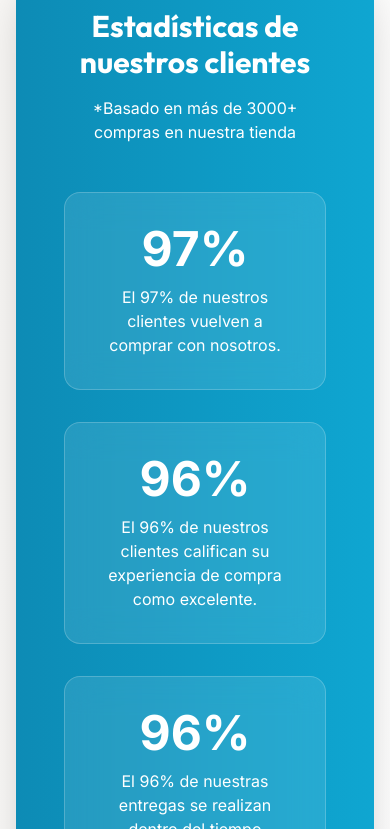
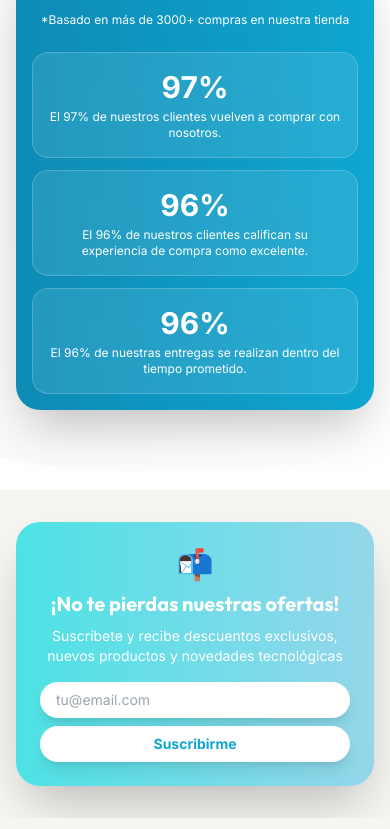
Before and after one commit to SeredDEV/echo, a React (Vite) app in the folder frontend/: page / in a window 390 px wide. Shown: the part 4895-5724 px from the top of the page. Built offline with nearby package versions, Linux system fonts and the light colour scheme.

Commit message:
feat: Hacer estadísticas más compactas en móvil
- Padding reducido: p-4 en móvil
- Título más pequeño: text-xl en móvil
- Porcentajes: text-3xl en móvil
- Texto: text-xs en móvil
- Gaps reducidos: gap-3 en móvil
- Mejor uso del espacio en pantallas pequeñas

```diff
--- a/frontend/src/components/home/Features.tsx
+++ b/frontend/src/components/home/Features.tsx
@@ -1,27 +1,31 @@
 const features = [
   {
     id: 1,
-        icon: '🚚',
-        title: 'Envío a todo Colombia',
-        description: 'Disfruta de la comodidad al recibir tus pedidos directamente en tu hogar con nuestra entrega garantizada.',
+    icon: "🚚",
+    title: "Envío a todo Colombia",
+    description:
+      "Disfruta de la comodidad al recibir tus pedidos directamente en tu hogar con nuestra entrega garantizada.",
   },
   {
     id: 2,
-        icon: '📦',
-        title: 'Pedido monitoreado',
-        description: 'Todas nuestras entregas tienen un código de seguimiento y recibes todas las actualizaciones en tu correo electrónico y WhatsApp.',
+    icon: "📦",
+    title: "Pedido monitoreado",
+    description:
+      "Todas nuestras entregas tienen un código de seguimiento y recibes todas las actualizaciones en tu correo electrónico y WhatsApp.",
   },
   {
     id: 3,
-        icon: '💬',
-        title: '¿Necesitas ayuda?',
-        description: 'Estamos disponibles las 24 horas del día, todos los días de la semana.',
+    icon: "💬",
+    title: "¿Necesitas ayuda?",
+    description:
+      "Estamos disponibles las 24 horas del día, todos los días de la semana.",
   },
   {
     id: 4,
-        icon: '🔒',
-        title: 'Compra segura',
-        description: 'Ofrecemos un estándar de seguridad de datos de nivel superior, comparable al utilizado por instituciones financieras líderes, gracias a SSL.',
+    icon: "🔒",
+    title: "Compra segura",
+    description:
+      "Ofrecemos un estándar de seguridad de datos de nivel superior, comparable al utilizado por instituciones financieras líderes, gracias a SSL.",
   },
 ];
 
@@ -30,8 +34,16 @@ const Features = () => {
     <section className="relative py-20 bg-gradient-to-br from-gray-50 to-white">
       {/* Wave Divider Top */}
       <div className="absolute top-0 left-0 right-0 z-10">
-                <svg viewBox="0 0 1440 120" fill="none" xmlns="http://www.w3.org/2000/svg" className="w-full">
-                    <path d="M0 120L60 110C120 100 240 80 360 73.3C480 67 600 73 720 76.7C840 80 960 80 1080 73.3C1200 67 1320 53 1380 46.7L1440 40V0H1380C1320 0 1200 0 1080 0C960 0 840 0 720 0C600 0 480 0 360 0C240 0 120 0 60 0H0V120Z" fill="white" />
+        <svg
+          viewBox="0 0 1440 120"
+          fill="none"
+          xmlns="http://www.w3.org/2000/svg"
+          className="w-full"
+        >
+          <path
+            d="M0 120L60 110C120 100 240 80 360 73.3C480 67 600 73 720 76.7C840 80 960 80 1080 73.3C1200 67 1320 53 1380 46.7L1440 40V0H1380C1320 0 1200 0 1080 0C960 0 840 0 720 0C600 0 480 0 360 0C240 0 120 0 60 0H0V120Z"
+            fill="white"
+          />
         </svg>
       </div>
 
@@ -41,7 +53,8 @@ const Features = () => {
             ¿Por qué elegirnos?
           </h2>
           <p className="text-xl text-gray-600 max-w-2xl mx-auto">
-                        Ofrecemos la mejor experiencia de compra con garantías que te brindan tranquilidad
+            Ofrecemos la mejor experiencia de compra con garantías que te
+            brindan tranquilidad
           </p>
         </div>
 
@@ -64,31 +77,41 @@ const Features = () => {
         </div>
 
         {/* Statistics Section */}
-                <div className="mt-20 bg-gradient-to-r from-[#0d8bb5] to-[#0FA6D1] rounded-3xl p-12 text-white shadow-2xl">
-                    <div className="text-center mb-12">
-                        <h3 className="text-3xl md:text-4xl font-display font-bold mb-4">
+        <div className="mt-20 bg-gradient-to-r from-[#0d8bb5] to-[#0FA6D1] rounded-3xl p-4 md:p-12 text-white shadow-2xl">
+          <div className="text-center mb-6 md:mb-12">
+            <h3 className="text-xl md:text-3xl lg:text-4xl font-display font-bold mb-2 md:mb-4">
               Estadísticas de nuestros clientes
             </h3>
-                        <p className="text-white">*Basado en más de 3000+ compras en nuestra tienda</p>
+            <p className="text-white text-xs md:text-base">
+              *Basado en más de 3000+ compras en nuestra tienda
+            </p>
           </div>
 
-                    <div className="grid grid-cols-1 md:grid-cols-3 gap-8">
-                        <div className="text-center bg-white/10 backdrop-blur-lg border border-white/20 rounded-2xl p-8 hover:bg-white/20 transition-all">
-                            <div className="text-5xl md:text-6xl font-bold mb-3">97%</div>
-                            <p className="text-white">
+          <div className="grid grid-cols-1 md:grid-cols-3 gap-3 md:gap-8">
+            <div className="text-center bg-white/10 backdrop-blur-lg border border-white/20 rounded-2xl p-4 md:p-8 hover:bg-white/20 transition-all">
+              <div className="text-3xl md:text-5xl lg:text-6xl font-bold mb-1 md:mb-3">
+                97%
+              </div>
+              <p className="text-white text-xs md:text-base">
                 El 97% de nuestros clientes vuelven a comprar con nosotros.
               </p>
             </div>
-                        <div className="text-center bg-white/10 backdrop-blur-lg border border-white/20 rounded-2xl p-8 hover:bg-white/20 transition-all">
-                            <div className="text-5xl md:text-6xl font-bold mb-3">96%</div>
-                            <p className="text-white">
-                                El 96% de nuestros clientes califican su experiencia de compra como excelente.
+            <div className="text-center bg-white/10 backdrop-blur-lg border border-white/20 rounded-2xl p-4 md:p-8 hover:bg-white/20 transition-all">
+              <div className="text-3xl md:text-5xl lg:text-6xl font-bold mb-1 md:mb-3">
+                96%
+              </div>
+              <p className="text-white text-xs md:text-base">
+                El 96% de nuestros clientes califican su experiencia de compra
+                como excelente.
               </p>
             </div>
-                        <div className="text-center bg-white/10 backdrop-blur-lg border border-white/20 rounded-2xl p-8 hover:bg-white/20 transition-all">
-                            <div className="text-5xl md:text-6xl font-bold mb-3">96%</div>
-                            <p className="text-white">
-                                El 96% de nuestras entregas se realizan dentro del tiempo prometido.
+            <div className="text-center bg-white/10 backdrop-blur-lg border border-white/20 rounded-2xl p-4 md:p-8 hover:bg-white/20 transition-all">
+              <div className="text-3xl md:text-5xl lg:text-6xl font-bold mb-1 md:mb-3">
+                96%
+              </div>
+              <p className="text-white text-xs md:text-base">
+                El 96% de nuestras entregas se realizan dentro del tiempo
+                prometido.
               </p>
             </div>
           </div>
@@ -97,8 +120,16 @@ const Features = () => {
 
       {/* Wave Divider Bottom */}
       <div className="absolute bottom-0 left-0 right-0 z-10">
-                <svg viewBox="0 0 1440 120" fill="none" xmlns="http://www.w3.org/2000/svg" className="w-full">
-                    <path d="M0 0L60 10C120 20 240 40 360 46.7C480 53 600 47 720 43.3C840 40 960 40 1080 46.7C1200 53 1320 67 1380 73.3L1440 80V120H1380C1320 120 1200 120 1080 120C960 120 840 120 720 120C600 120 480 120 360 120C240 120 120 120 60 120H0V0Z" fill="white" />
+        <svg
+          viewBox="0 0 1440 120"
+          fill="none"
+          xmlns="http://www.w3.org/2000/svg"
+          className="w-full"
+        >
+          <path
+            d="M0 0L60 10C120 20 240 40 360 46.7C480 53 600 47 720 43.3C840 40 960 40 1080 46.7C1200 53 1320 67 1380 73.3L1440 80V120H1380C1320 120 1200 120 1080 120C960 120 840 120 720 120C600 120 480 120 360 120C240 120 120 120 60 120H0V0Z"
+            fill="white"
+          />
         </svg>
       </div>
     </section>
--- a/frontend/src/components/home/ProductCarousel.tsx
+++ b/frontend/src/components/home/ProductCarousel.tsx
@@ -35,7 +35,9 @@ const carouselData: CarouselItem[] = [
       "Cámaras de seguridad, termostatos inteligentes y más para un hogar conectado.",
     ],
     videos: [
-      getAssetUrl("assets/video/carrusel/google-nest/bf8cb84a-c9d6-4e88-b36a-5b4405c7686a.mp4"),
+      getAssetUrl(
+        "assets/video/carrusel/google-nest/bf8cb84a-c9d6-4e88-b36a-5b4405c7686a.mp4"
+      ),
       getAssetUrl("assets/video/carrusel/google-nest/nestmini.mp4"),
     ],
     buttonLabel: "Google Nest",
@@ -59,7 +61,9 @@ const carouselData: CarouselItem[] = [
       "Disfruta de acceso rápido a tus dispositivos inteligentes compatibles con el widget de favoritos.",
       "Ve lo que está pasando en casa y administra tus dispositivos desde cualquier lugar.",
     ],
-    videos: [getAssetUrl("assets/video/carrusel/google-chromecast/chromecast.mp4")],
+    videos: [
+      getAssetUrl("assets/video/carrusel/google-chromecast/chromecast.mp4"),
+    ],
     buttonLabel: "Google Chromecast",
   },
   {
@@ -71,7 +75,9 @@ const carouselData: CarouselItem[] = [
       "Crea ambientes personalizados con millones de colores disponibles.",
     ],
     videos: [
-      getAssetUrl("assets/video/carrusel/bombillas-RGB/f2cdd04dbf114786998e1647945ace50.HD-1080p-7.2Mbps-45550478.mp4"),
+      getAssetUrl(
+        "assets/video/carrusel/bombillas-RGB/f2cdd04dbf114786998e1647945ace50.HD-1080p-7.2Mbps-45550478.mp4"
+      ),
     ],
     buttonLabel: "Bombillas RGB",
   },
--- a/frontend/src/router/index.tsx
+++ b/frontend/src/router/index.tsx
@@ -9,7 +9,8 @@ import Cart from "../components/cart/Cart";
 import Layout from "../components/layout/Layout";
 import NotFound from "../pages/NotFound";
 
-export const router = createBrowserRouter([
+export const router = createBrowserRouter(
+  [
     {
       path: "/",
       element: <Layout />,
@@ -49,6 +50,8 @@ export const router = createBrowserRouter([
         },
       ],
     },
-], {
-  basename: import.meta.env.MODE === "production" ? "/echo" : "/"
-});
+  ],
+  {
+    basename: import.meta.env.MODE === "production" ? "/echo" : "/",
+  }
+);
--- a/frontend/src/utils/assets.ts
+++ b/frontend/src/utils/assets.ts
@@ -5,7 +5,7 @@
  */
 export const getAssetUrl = (path: string): string => {
   // Remover la barra inicial si existe
-  const cleanPath = path.startsWith('/') ? path.slice(1) : path;
+  const cleanPath = path.startsWith("/") ? path.slice(1) : path;
   // Agregar el BASE_URL que Vite configura automáticamente
   return `${import.meta.env.BASE_URL}${cleanPath}`;
 };
```
Lines whose indentation alone changed are shown as unchanged.
